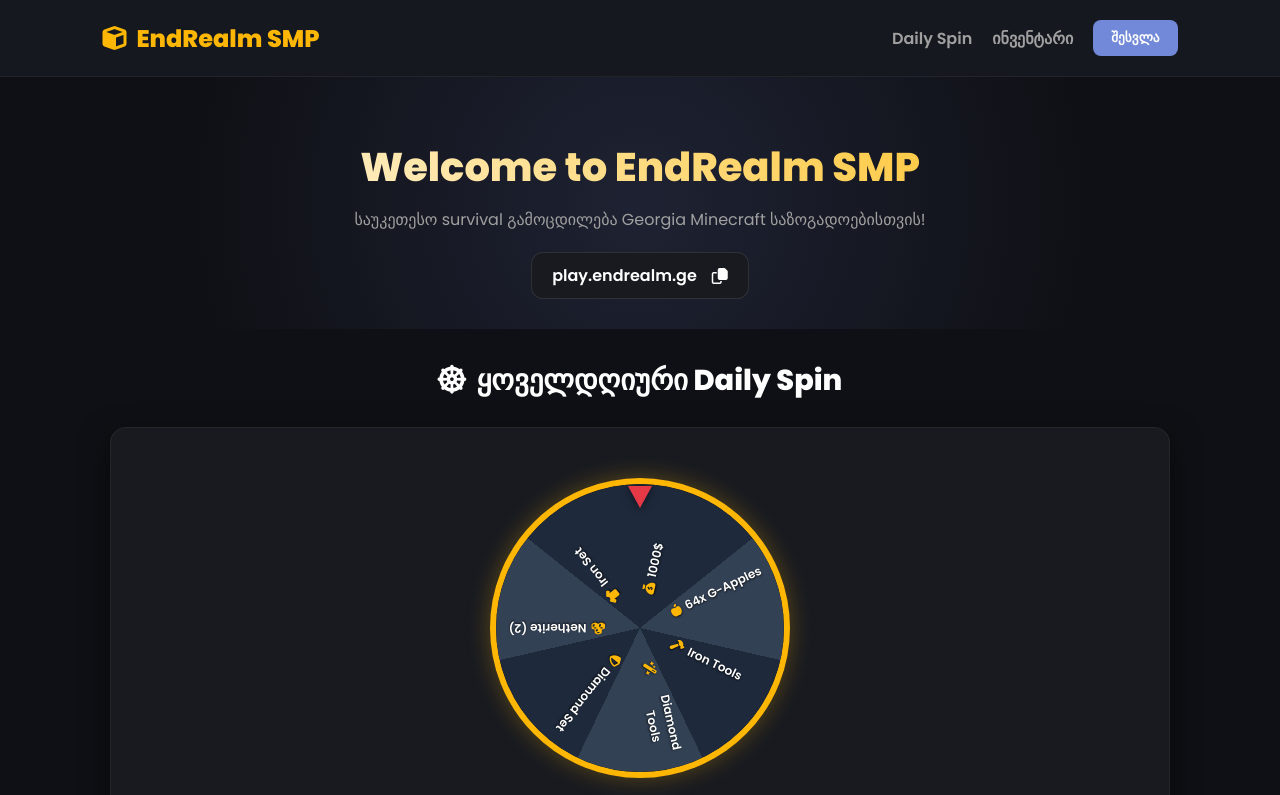
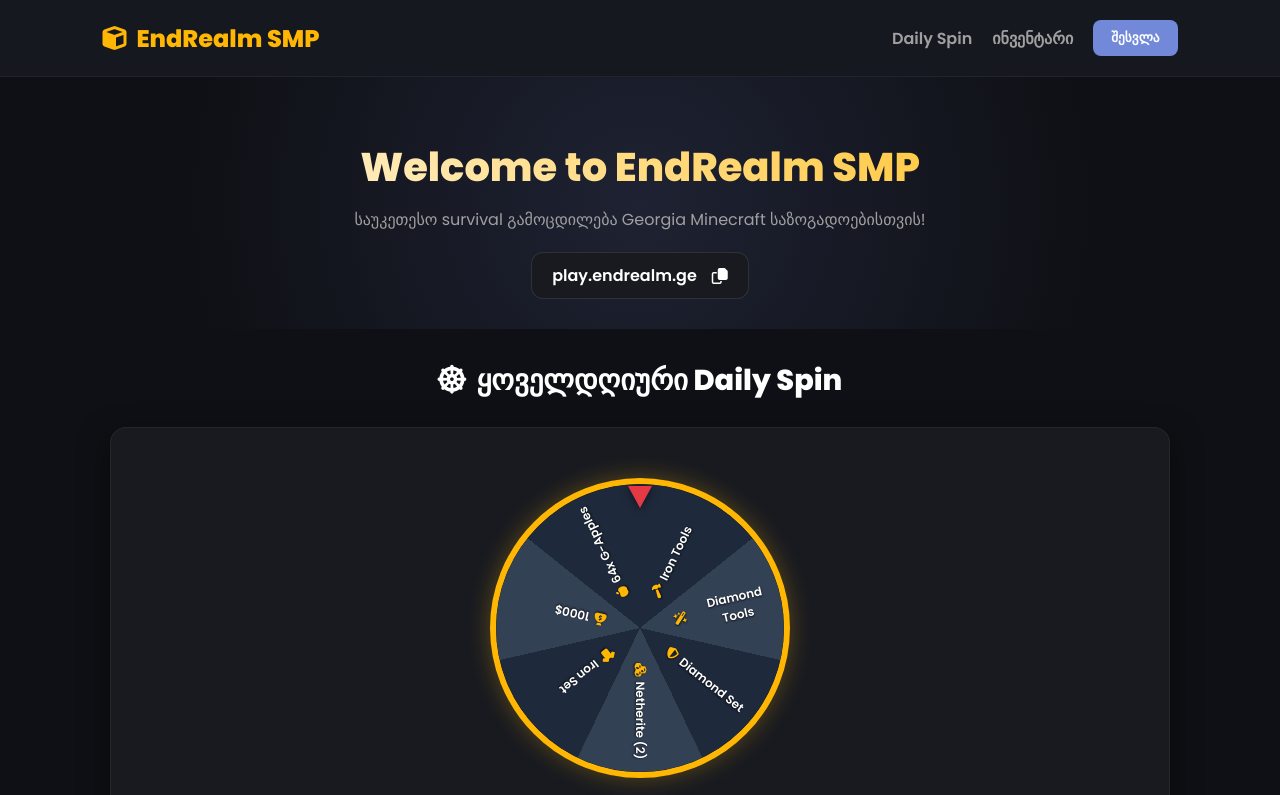
Before and after one commit to koduapetre12-lang/EndRealmSMP-Website, a website: page index.html in a window 1280 px wide. Shown: the top 795 px of the page. Drawn offline with Linux system fonts and the light colour scheme.

Commit message:
Update index.html

```diff
--- a/index.html
+++ b/index.html
@@ -138,16 +138,16 @@
         <div class="spin-container">
             <div class="wheel-wrapper">
                 <div class="pointer"></div>
-                <div class="wheel" id="wheel">
-                    <!-- სექტორების ზუსტი შუა წერტილები (Middle Angles) -->
-                    <div class="wheel-item" style="transform: rotate(25.71deg);"><i class="fa-solid fa-hammer" style="color:var(--gold); margin-right:5px;"></i> Iron Tools</div>
-                    <div class="wheel-item" style="transform: rotate(77.14deg);"><i class="fa-solid fa-wand-magic-sparkles" style="color:var(--gold); margin-right:5px;"></i> Diamond Tools</div>
-                    <div class="wheel-item" style="transform: rotate(128.57deg);"><i class="fa-solid fa-shield-halved" style="color:var(--gold); margin-right:5px;"></i> Diamond Set</div>
-                    <div class="wheel-item" style="transform: rotate(180deg);"><i class="fa-solid fa-cubes" style="color:var(--gold); margin-right:5px;"></i> Netherite (2)</div>
-                    <div class="wheel-item" style="transform: rotate(231.43deg);"><i class="fa-solid fa-shirt" style="color:var(--gold); margin-right:5px;"></i> Iron Set</div>
-                    <div class="wheel-item" style="transform: rotate(282.86deg);"><i class="fa-solid fa-sack-dollar" style="color:var(--gold); margin-right:5px;"></i> 1000$</div>
-                    <div class="wheel-item" style="transform: rotate(334.29deg);"><i class="fa-solid fa-apple-whole" style="color:var(--gold); margin-right:5px;"></i> 64x G-Apples</div>
-                </div>
+<div class="wheel" id="wheel">
+    <!-- ყველა ელემენტს გამოაკლდა 90 გრადუსი, რომ ზუსტად დაჯდეს ფერებზე და ისარზე -->
+    <div class="wheel-item" style="transform: rotate(-64.29deg);"><i class="fa-solid fa-hammer" style="color:var(--gold); margin-right:5px;"></i> Iron Tools</div>
+    <div class="wheel-item" style="transform: rotate(-12.86deg);"><i class="fa-solid fa-wand-magic-sparkles" style="color:var(--gold); margin-right:5px;"></i> Diamond Tools</div>
+    <div class="wheel-item" style="transform: rotate(38.57deg);"><i class="fa-solid fa-shield-halved" style="color:var(--gold); margin-right:5px;"></i> Diamond Set</div>
+    <div class="wheel-item" style="transform: rotate(90deg);"><i class="fa-solid fa-cubes" style="color:var(--gold); margin-right:5px;"></i> Netherite (2)</div>
+    <div class="wheel-item" style="transform: rotate(141.43deg);"><i class="fa-solid fa-shirt" style="color:var(--gold); margin-right:5px;"></i> Iron Set</div>
+    <div class="wheel-item" style="transform: rotate(192.86deg);"><i class="fa-solid fa-sack-dollar" style="color:var(--gold); margin-right:5px;"></i> 1000$</div>
+    <div class="wheel-item" style="transform: rotate(244.29deg);"><i class="fa-solid fa-apple-whole" style="color:var(--gold); margin-right:5px;"></i> 64x G-Apples</div>
+</div>
             </div>
 
             <button class="btn btn-gold" id="spin-btn" onclick="spinWheel()" style="font-size: 1.1rem; padding: 12px 30px;">
```
